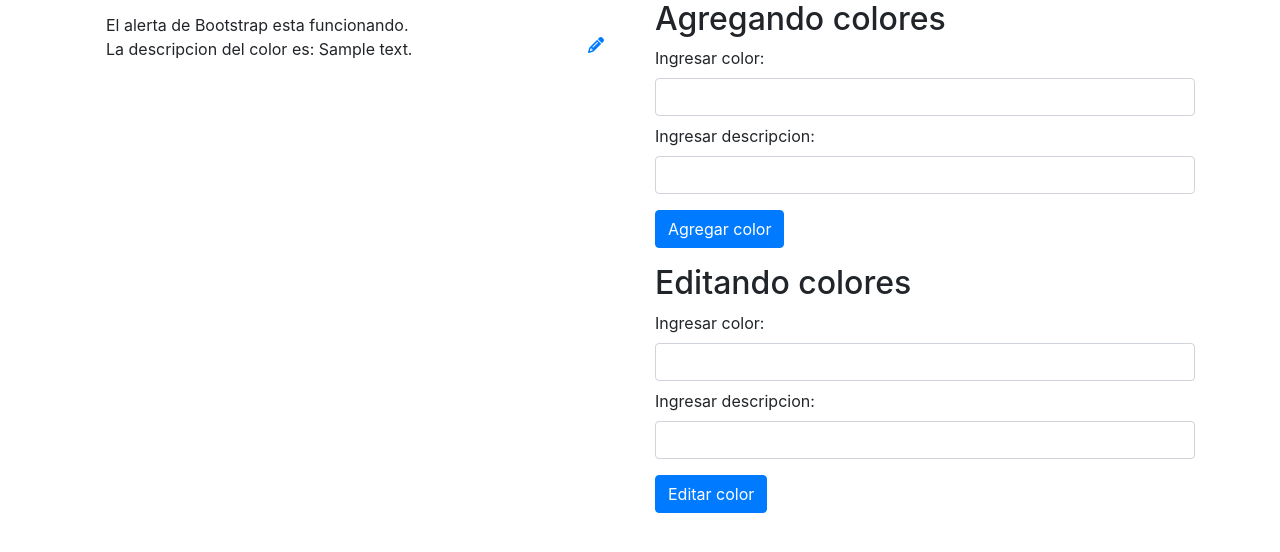
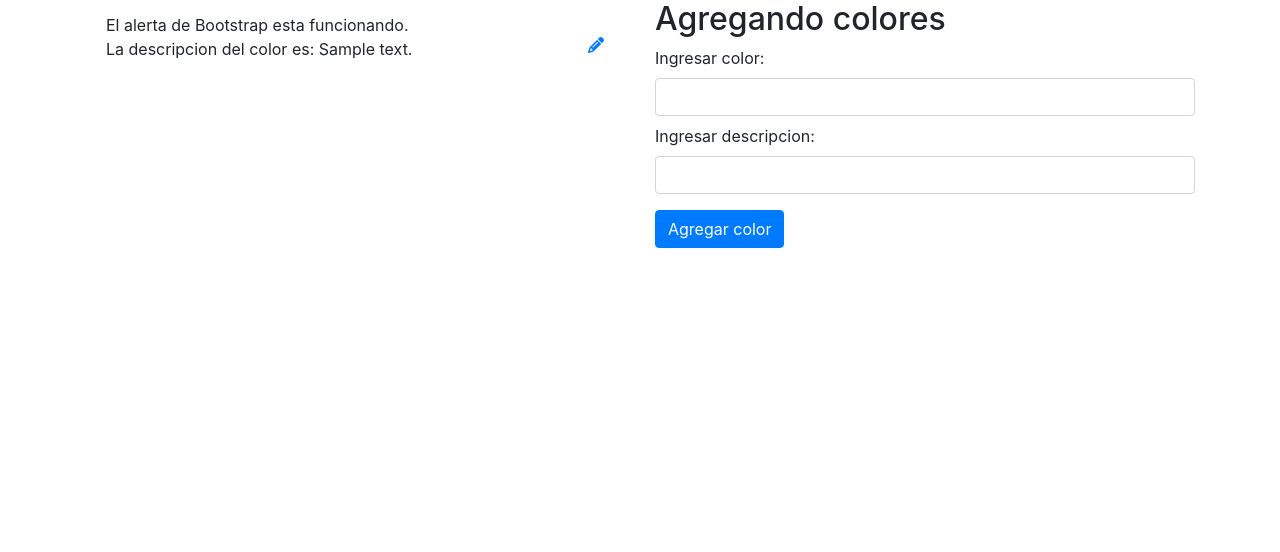
Before and after one commit to alematrix11/Proyecto-Php-Mysql, a PHP site: page /index.php in a window 1280 px wide. Shown: the part 144-696 px from the top of the page. Run offline with PHP 8.4, Linux system fonts and the light colour scheme; tables that the repository leaves empty or names only in its code hold one stand-in row (values such as "Sample post"); some libraries are stand-ins or nearby versions.

Commit message:
Se completo la funcionalidad de editar elemtos correctamente

```diff
--- a/index.php
+++ b/index.php
@@ -56,6 +56,24 @@ if($_POST){
 
 //Se detecta si hay un metodo GET
 if($_GET){
+
+    //Se captura el valor del metodo GET con el id, y se lo guarda en una variable
+    $id = $_GET['id'];
+
+    //Se debe leer la base de datos y la tabla colores
+    $soloId = 'SELECT * FROM colores WHERE id=?';
+
+    //Se pasa a prepara la sentencia
+    $guardaId = $conex -> prepare($soloId);
+
+    //Se pasa a ejecutar la sentencia
+    $guardaId -> execute(array($id));
+
+    //Obtenemos el resultado
+    $resultId = $guardaId->fetch();
+
+    //Obtenemos informacion sobre el resultado
+    //var_dump($resultId);
 
 }
 
@@ -139,16 +157,17 @@ if($_GET){
                 <?php endif ?>
 
 
-                <?php if(!$_GET): ?>
+                <?php if($_GET): ?>
                 <!--Formulario para editar elementos-->
-                <form class="form" method="POST">
+                <form action="editar.php" class="form" method="GET">
 
                     <h2>Editando colores</h2>
 
-                    <label for="color" class="">Ingresar color:</label>
-                    <input class="form-control " id="color" name="color" type="text">
-                    <label for="desc" class="mt-2">Ingresar descripcion:</label>
-                    <input class="form-control" id="desc" name="desc" type="text">
+                    <label for="color" class="">Editar color:</label>
+                    <input class="form-control " id="color" name="color" type="text" value="<?php echo $resultId['color'] ?>">
+                    <label for="desc" class="mt-2">Editar descripcion:</label>
+                    <input class="form-control" id="desc" name="desc" type="text" value="<?php echo $resultId['descripcion'] ?>">
+                    <input type="hidden" name="id" value="<?php echo $resultId['id'] ?>">
                     <button class="btn btn-primary mt-3" type="submit">Editar color</button>
                 </form>
                 <?php endif ?>
```
Also changed, not shown: editar.php (+6 -2 lines).
